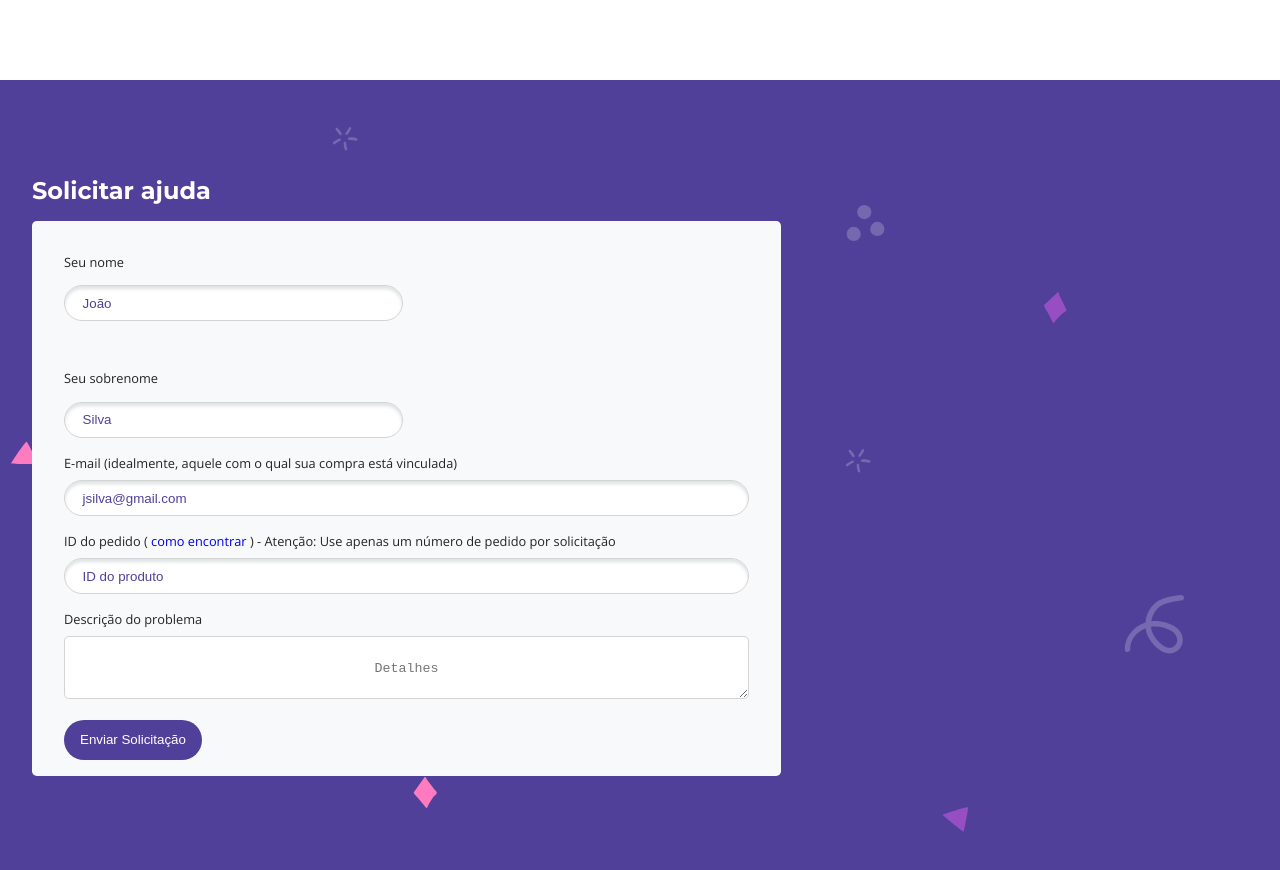
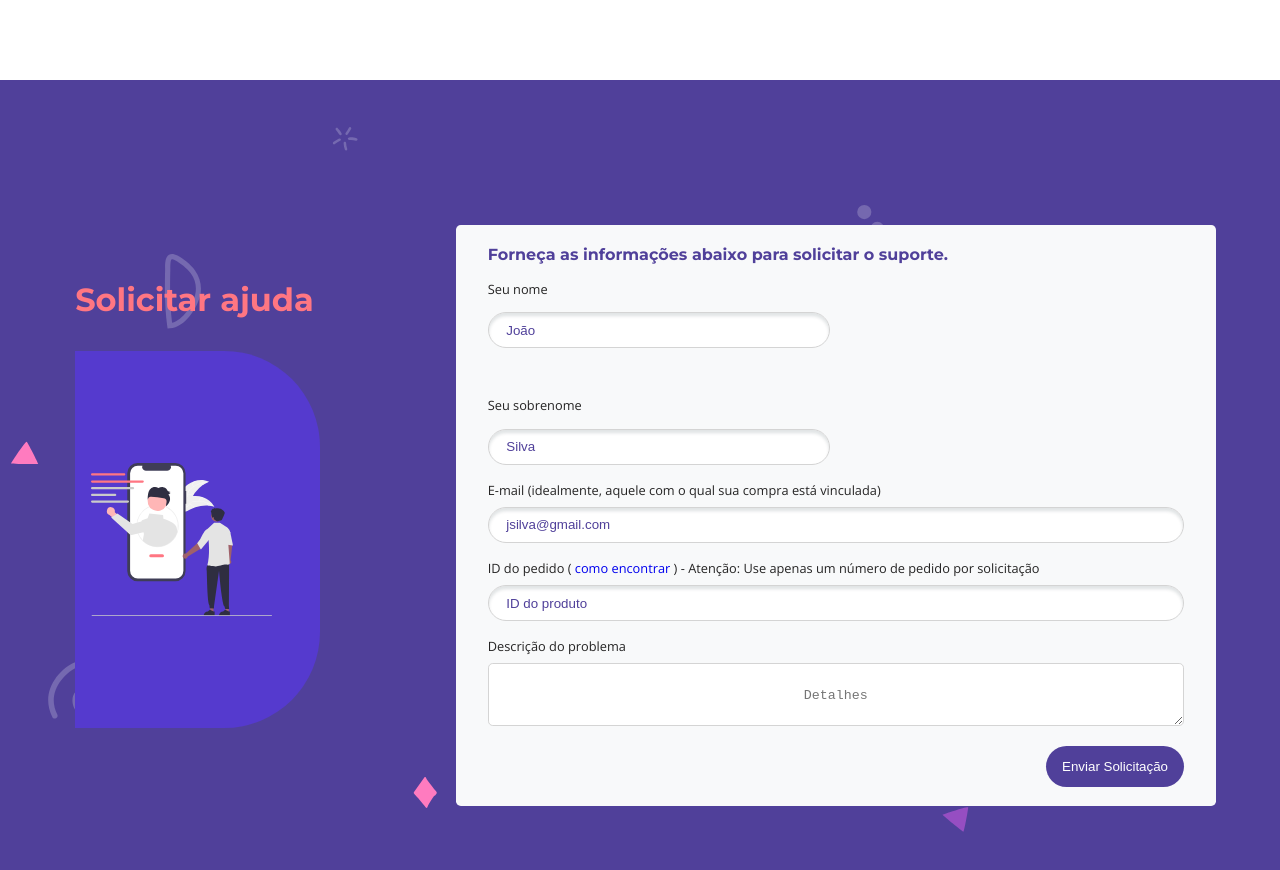
Before and after one commit to AguineleQueiroz/Landing-page, a plain HTML site: page index.html in a window 1280 px wide. Shown: the part 3376-4246 px from the top of the page. Drawn offline with nearby package versions, Linux system fonts and the light colour scheme.

Commit message:
update section suporte

```diff
--- /dev/null
+++ b/assets/css/rootstyle.css
@@ -0,0 +1,170 @@
+@charset "UTF-8";
+
+
+@import url('https://fonts.googleapis.com/css2?family=Open+Sans:ital@0;1&display=swap');
+
+@import
+url('https://fonts.googleapis.com/css2?family=Montserrat:ital,wght@0,400;0,600;0,700;0,800;1,400&family=Open+Sans:ital@0;1&display=swap');
+
+*{
+    margin: 0;
+    padding: 0;
+    box-sizing: border-box;
+}
+
+/*-------------- Variáveis --------------*/
+:root{
+    scroll-behavior: smooth;
+    --font-tittle:'Montserrat', sans-serif;
+    --main-font: 'Open Sans', sans-serif;
+    --padding-std: 3rem;
+
+    --primary-color: #50409a;
+    --white-color: white;
+    --border-color-nav: #eeee;
+    --menu-effect: #FEE440;
+    --color-logo: #ff7682;
+    --color-btn: #553ace;
+    --gray-bg-ligt: #d4d4d4;
+    --periodo-letter: #826fd6;
+    --color-bg-form: #F8F9FA;
+    --color-black: #1a1919f3;
+}
+
+/*--------------CSS Tags base --------------*/
+body{
+    font: 1.7rem var(--main-font);
+}
+
+h1, h2, h3, h4, h5, h6{
+    font-family: var(--font-tittle);
+}
+
+h1{
+    font-size: 4rem;
+    text-transform: uppercase;
+}
+
+h2{
+    font-size: 3.5rem;
+}
+
+h3{
+    font-size: 3rem;
+}
+
+h4{
+    font-size: 2.5rem;
+}
+
+h5{
+    font-size: 2rem;
+}
+
+h6{
+    font-size: 1.5rem;
+}
+
+a{
+    text-decoration: none;
+}
+
+input::placeholder{
+    color: var(--primary-color);
+    padding: 0.5rem;
+}
+
+label{
+    display: block;
+    font-size: 0.8rem;
+    color: var(--color-black);
+    padding-bottom: 0.5rem;
+}
+
+/*--------------CSS Classes reutilizaveis --------------*/
+.bg-confetti-doodles{
+    background-image: url(../img/confetti-doodles.svg);
+    background-size: cover;
+    background-position: center center;
+    color: var(--white-color);
+}
+
+.bg-white{
+    background-color: white;
+    color: var(--primary-color);
+}
+
+.bg-gray{
+    background-color: var(--gray-bg-ligt);
+    color: var(--primary-color);
+}
+
+.pages{
+    min-height: 100vh;
+    max-width: 120rem;
+}
+
+.full-width{
+    width: 100%;
+    flex: 1 1 100%;
+}
+
+/*--------------CSS menu --------------*/
+.menu{
+    background-color: var(--white-color);
+    position: fixed;
+    z-index: 1;
+    top: 0;
+    left: 0;
+    right: 0;
+    max-width: 100vw;
+    border-bottom: 0.01rem solid var(--border-color-nav);
+}
+
+.menu-content{
+    display: flex;
+    flex-wrap: wrap;
+    justify-content: space-between;
+    align-items: center;
+    padding: 0rem 5rem;
+}
+
+.menu-content .nav-bar ul{
+    display: flex;
+    list-style: none;
+}
+
+.menu-content .nav-bar ul li a{
+    display: block;
+    font-size: 1rem;
+    padding: 1.2rem;
+    position: relative;
+}
+
+.nav-bar ul li a::after{
+    content: '';
+    position: absolute;
+    bottom: 0.01rem;
+    left: 50%;
+    width: 0;
+    height: 0.3rem;
+    background-color: var(--menu-effect);
+    transition: all 200ms ease-in-out;
+}
+
+.nav-bar ul li a:hover::after{
+    width: 90%;
+    left: 5%;
+    color: var(--color-logo);
+}
+
+.nav-bar ul li a:hover{
+    color: var(--color-logo);
+    transition: all 200ms ease-in-out;
+}
+
+.logo a {
+    display: block;
+    color: var(--color-logo);
+    font-size: 2rem;
+}
--- a/assets/css/styles.css
+++ b/assets/css/styles.css
@@ -1,173 +1,4 @@
-@charset "UTF-8";
-
-
-@import url('https://fonts.googleapis.com/css2?family=Open+Sans:ital@0;1&display=swap');
-
-@import
-url('https://fonts.googleapis.com/css2?family=Montserrat:ital,wght@0,400;0,600;0,700;0,800;1,400&family=Open+Sans:ital@0;1&display=swap');
-
-*{
-    margin: 0;
-    padding: 0;
-    box-sizing: border-box;
-}
-
-/*-------------- Variáveis --------------*/
-:root{
-    scroll-behavior: smooth;
-    --font-tittle:'Montserrat', sans-serif;
-    --main-font: 'Open Sans', sans-serif;
-    --padding-std: 3rem;
-
-    --primary-color: #50409a;
-    --white-color: white;
-    --border-color-nav: #eeee;
-    --menu-effect: #FEE440;
-    --color-logo: #ff7682;
-    --color-btn: #553ace;
-    --gray-bg-ligt: #d4d4d4;
-    --periodo-letter: #826fd6;
-    --color-bg-form: #F8F9FA;
-    --color-black: #1a1919f3;
-}
-
-/*--------------CSS Tags base --------------*/
-body{
-    font: 1.7rem var(--main-font);
-}
-
-h1, h2, h3, h4, h5, h6{
-    font-family: var(--font-tittle);
-}
-
-h1{
-    font-size: 4rem;
-    text-transform: uppercase;
-}
-
-h2{
-    font-size: 3.5rem;
-}
-
-h3{
-    font-size: 3rem;
-}
-
-h4{
-    font-size: 2.5rem;
-}
-
-h5{
-    font-size: 2rem;
-}
-
-h6{
-    font-size: 1.5rem;
-}
-
-a{
-    text-decoration: none;
-}
-
-input::placeholder{
-    color: var(--primary-color);
-    padding: 0.5rem;
-}
-
-label{
-    display: block;
-    font-size: 0.8rem;
-    color: var(--color-black);
-    padding-bottom: 0.5rem;
-}
-
-/*--------------CSS Classes reutilizaveis --------------*/
-.bg-confetti-doodles{
-    background-image: url(../img/confetti-doodles.svg);
-    background-size: cover;
-    background-position: center center;
-    color: var(--white-color);
-}
-
-.bg-white{
-    background-color: white;
-    color: var(--primary-color);
-}
-
-.bg-gray{
-    background-color: var(--gray-bg-ligt);
-    color: var(--primary-color);
-}
-
-.pages{
-    min-height: 100vh;
-    max-width: 120rem;
-}
-
-.full-width{
-    width: 100%;
-    flex: 1 1 100%;
-}
-
-/*--------------CSS menu --------------*/
-.menu{
-    background-color: var(--white-color);
-    position: fixed;
-    z-index: 1;
-    top: 0;
-    left: 0;
-    right: 0;
-    max-width: 100vw;
-    border-bottom: 0.01rem solid var(--border-color-nav);
-}
-
-.menu-content{
-    display: flex;
-    flex-wrap: wrap;
-    justify-content: space-between;
-    align-items: center;
-    padding: 0rem 5rem;
-}
-
-.menu-content .nav-bar ul{
-    display: flex;
-    list-style: none;
-}
-
-.menu-content .nav-bar ul li a{
-    display: block;
-    font-size: 1rem;
-    padding: 1.2rem;
-    position: relative;
-}
-
-.nav-bar ul li a::after{
-    content: '';
-    position: absolute;
-    bottom: 0.01rem;
-    left: 50%;
-    width: 0;
-    height: 0.3rem;
-    background-color: var(--menu-effect);
-    transition: all 200ms ease-in-out;
-}
-
-.nav-bar ul li a:hover::after{
-    width: 90%;
-    left: 5%;
-    color: var(--color-logo);
-}
-
-.nav-bar ul li a:hover{
-    color: var(--color-logo);
-    transition: all 200ms ease-in-out;
-}
-
-.logo a {
-    display: block;
-    color: var(--color-logo);
-    font-size: 2rem;
-}
+@import url(rootstyle.css);
 
 /*--------------CSS Home --------------*/
 .grid-home{
@@ -396,23 +227,71 @@ label{
 
 .contato{
     display: grid;
-    grid-template-columns: 1fr;
-    padding: 6rem 0rem 0rem 2rem;
+    grid-template-columns: 1fr 3fr;
+    min-height: 100vh;
+    gap: 2rem;
+    padding: 4.5rem 4rem 0rem 2rem;
+}
+
+.contato .support{
+    display: flex;
+    flex-flow: column nowrap;
+    width: 100%;
+    max-height: 100%;
+    margin: auto;
+}
+
+.sppt-div{
+    display: flex;
+    flex-flow: column nowrap;
+    max-width: 85%;
+    height: auto;
+    align-self: end;
+    justify-items: start;
+    padding-bottom: 1.5rem;
+}
+
+.support .sppt-div  .title-section{
+    padding-bottom: 2rem;
+}
+
+.support .sppt-div  .title-section h3{
+    font-size: 2rem;
+    color: var(--color-logo);
+}
+
+.img-sppt {
+    padding: 7rem 1rem;
+    border-radius: 0 6rem 6rem 0;
+    background-color: var(--color-btn);
+}
+
+.support .sppt-div .img-sppt img{
+    display: flex;
+    flex-flow: column nowrap;
+    max-width: 85%;
+}
+
+.contato .form-inputs{
+    align-self: center;
+    justify-self: end;
 }
 
 .form-inputs{
-    padding: 2rem;
-    padding-bottom: 1rem;
+    display: flex;
+    flex-flow: column nowrap;
+    padding: 1.2rem 2rem ;
     border-radius: 0.3rem;
     border: none;
-    max-width: 60%;
+    max-width: 88%;
     min-height: 40vh;
     background-color: var(--color-bg-form);
 }
 
-.tittle-suporte{
-    padding-bottom: 1rem;
-    font-size: 1.5rem;
+
+.tittle-fieldset{
+    font-size: 1rem;
+    color: var(--primary-color);
 }
 
 .form-group{
@@ -421,7 +300,7 @@ label{
 }
 
 .usr-nome, .usr-sobrenome{
-    width: 21.2rem;
+    width: 21.39rem;
     padding-top: 0rem;
 }
 
@@ -433,6 +312,7 @@ label{
     display: flex;
     flex-flow: row wrap;
     gap: var(--padding-std);
+    width: 100%;
 }
 
 .contato .form-inputs{
@@ -472,6 +352,12 @@ label{
     border-color: var(--primary-color);
 }
 
+.btn-enviar{
+    display: block;
+    width: 100%;
+    text-align: right;
+}
+
 .btn-submit{
     color: var(--white-color);
     border-radius: 5rem;
--- a/index.html
+++ b/index.html
@@ -7,8 +7,9 @@
     <meta name="viewport" content="width=device-width, initial-scale=1.0">
     <title>Landing page</title>
 
+    <link rel="stylesheet" href="assets/css/rootstyle.css">
+    <link rel="stylesheet" href="assets/css/styles.css">
 
-    <link rel="stylesheet" href="assets/css/styles.css">
 </head>
 
 <body class="bg-confetti-doodles">
@@ -157,14 +158,25 @@
 
     <section id="forms" class="bg-confetti-doodles pages suporte">
         <div class="contato">
-            <h3 class="tittle-suporte">Solicitar ajuda</h3>
+
+            <div class="support">
+                <div class="sppt-div">
+                    <div class="title-section">
+                        <h3>Solicitar ajuda</h3>
+                    </div>
+                    <div class="img-sppt">
+                        <img src="assets/img/support-img.svg" alt="support-me">
+                    </div>
+                </div>
+            </div>
             <fieldset class="form-inputs">
+                <h4 class="tittle-fieldset">Forneça as informações abaixo para solicitar o suporte.</h4>
                 <div class="form-group usuario-nome">
-                        <div>
+                        <div class="usr-div">
                             <label for="nome">Seu nome</label>
                             <input class="usr-nome" placeholder= "João" type="text" name="nome" id="nome" maxlength="40" required>
                         </div>
-                        <div >
+                        <div  class="usr-div">
                             <label for="nome">Seu sobrenome</label>
                             <input class="usr-sobrenome" placeholder="Silva" type="text" name="sobrenome" id="sobrenome" maxlength="40" required>
                         </div>
```
Also changed, not shown: assets/img/support-img.svg (added).
